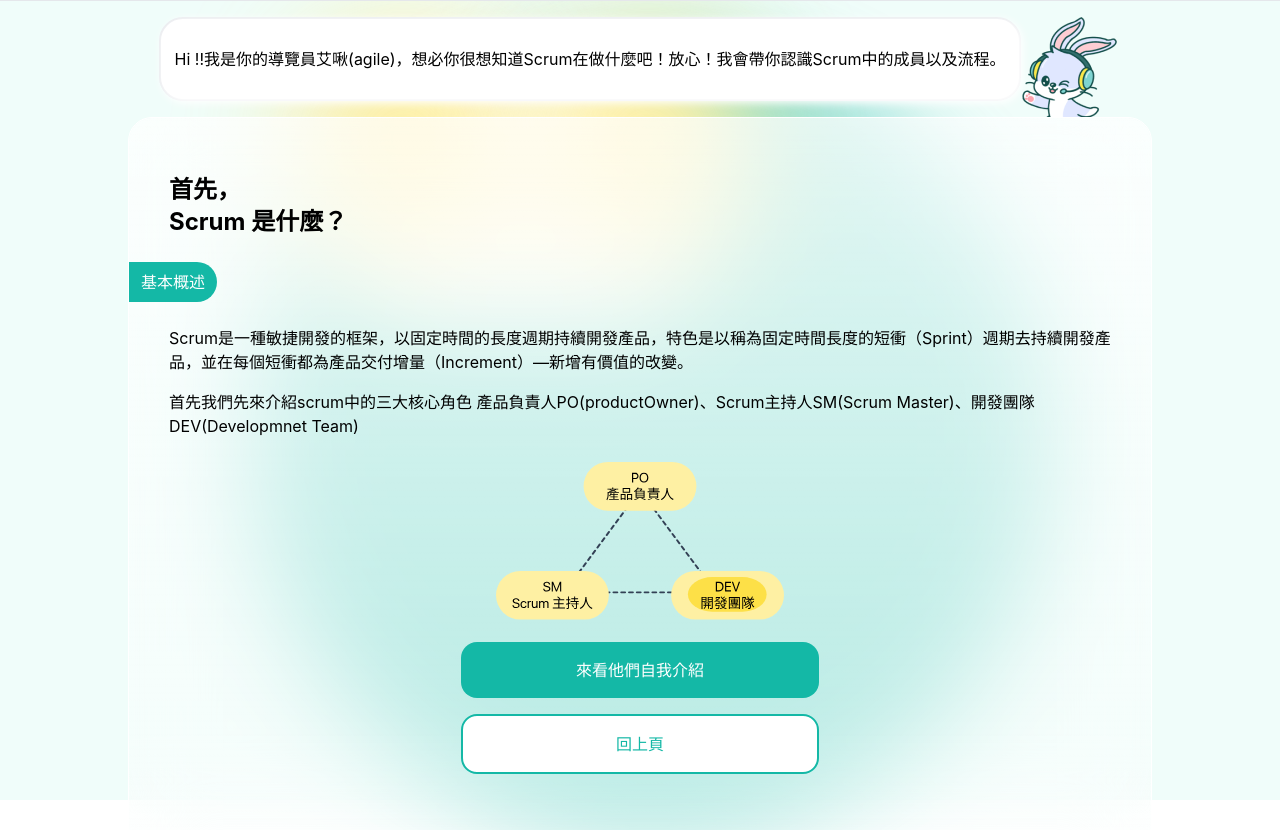
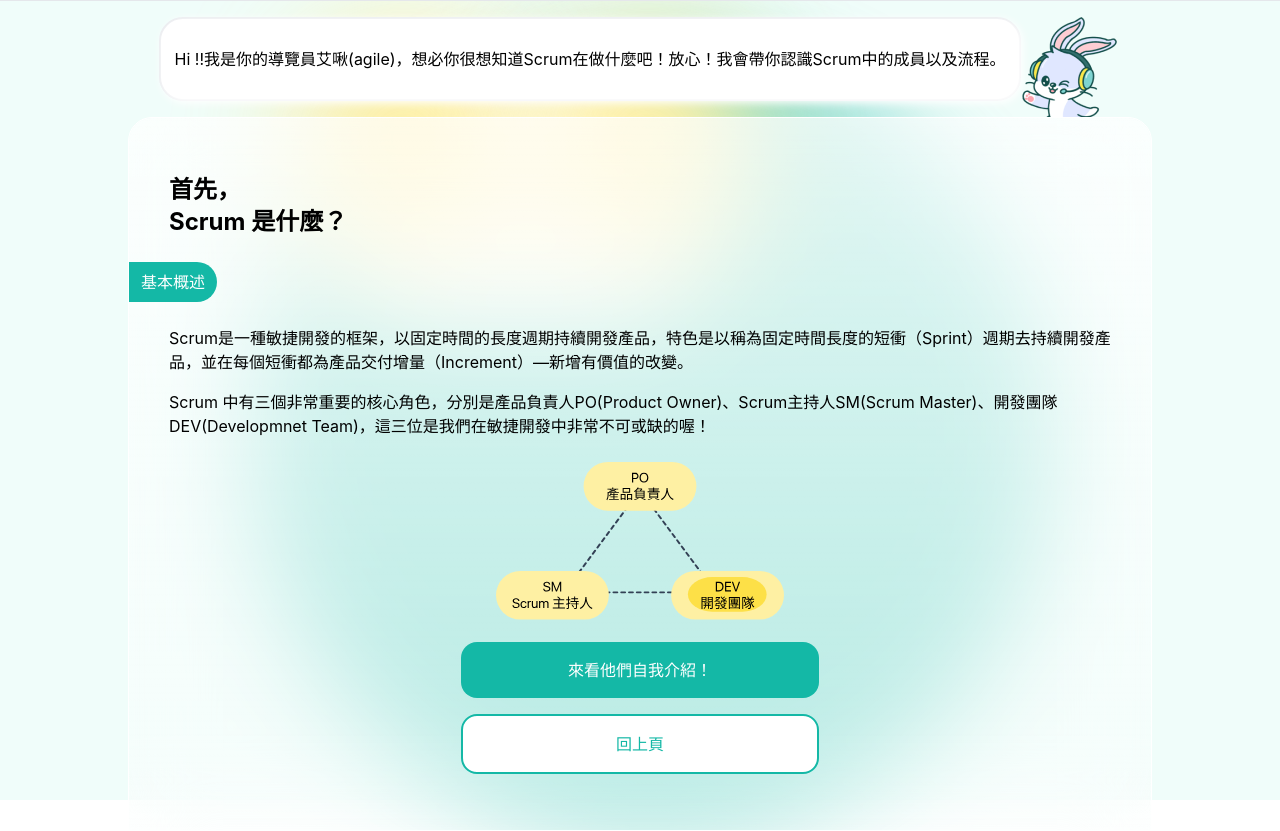
Before and after one commit to alphatero/f2e_scrum_frontend, a React (Create React App) app: page /introduction/scrum in a window 1280 px wide. Built offline with nearby package versions, Linux system fonts and the light colour scheme.

Commit message:
fix: wrong content

```diff
--- a/src/constants/chatReviewInfo.js
+++ b/src/constants/chatReviewInfo.js
@@ -109,7 +109,7 @@ export const chatReviewInfo = {
           character: 'Scrum Master',
           avatar: '/images/chat-scrum-master.png',
           content: [
-            '好的！看起來大家大致上沒問題，那請大家今天也繼續加油！',
+            '好的！工程師遇到的問題我瞭解了，我再來看看有沒有更快速的方式可以解決，不用氣餒！我們就是要透過每一次的Sprint來解決問題，並讓專案更順利進行下去！我們一起加油！',
           ],
           time: time(),
           submitBySelf: false,
--- a/src/constants/introductionProductBacklog.js
+++ b/src/constants/introductionProductBacklog.js
@@ -1,6 +1,6 @@
 export const introductionProductBacklog = {
   guide:
-    '我在scrum初期，會先與客戶及利益關係人討論需求，將需求以功能拆分放在prduct backlog，再依照需求的明確度、重要度高低以及規模大小區分',
+    '我在scrum初期，會先與客戶及利益關係人討論需求，將需求以功能拆分放在product backlog，再依照需求的明確度、重要度高低以及規模大小區分',
   tagText: 'Hint!!',
   article: '編排產品待辦清單的秘訣是：確保團隊在有限的時間與注意力內，集中在最重要的工作上，事項描述程度也依輕重緩急有所不同。',
   remarks: [
--- a/src/constants/introductionScrum.js
+++ b/src/constants/introductionScrum.js
@@ -17,9 +17,9 @@ export const scrumInfo = {
   },
   article: [
     'Scrum是一種敏捷開發的框架，以固定時間的長度週期持續開發產品，特色是以稱為固定時間長度的短衝（Sprint）週期去持續開發產品，並在每個短衝都為產品交付增量（Increment）—新增有價值的改變。',
-    '首先我們先來介紹scrum中的三大核心角色 產品負責人PO(productOwner)、Scrum主持人SM(Scrum Master)、開發團隊DEV(Developmnet Team)',
+    'Scrum 中有三個非常重要的核心角色，分別是產品負責人PO(Product Owner)、Scrum主持人SM(Scrum Master)、開發團隊DEV(Developmnet Team)，這三位是我們在敏捷開發中非常不可或缺的喔！',
   ],
-  button: '來看他們自我介紹',
+  button: '來看他們自我介紹！',
   prev: '/',
   next: '/introduction/role',
 };
--- a/src/constants/introductionSprintGuide.js
+++ b/src/constants/introductionSprintGuide.js
@@ -14,7 +14,7 @@ export const sprintGuideInfo = {
   sectionTitle: '基本概述',
   article: [
     'Sprint 又叫短衝，是一種一直迭代、且具有固定時間限制的流程。PO, Scrum Master, DEV這三個角色皆會參與這個流程。 ',
-    '在跑 Sprint 之前，我們的 PO 會與客戶或是利益關係人確認此次合作專案有哪些需要開發的功能項目，並將需求依照優先序排列開發順序，再將功能項目一一評估點數，再將它排定到每次的 Sprint 中。 而我們進入 Sprint 之後，我們的 Scrum Master 就會與開發團隊(DEV)一起參與每日的站會了解各自的進度狀況，等到Sprint 進入尾聲，就會開啟我們的檢視會議(Review)以及自省會議(Retro)囉! 當我們在跑 Sprint 的時候，我們會使用 Jira 這個工具，來讓我們更好的管理專案，是個很方便的工具呢！',
+    '在跑 Sprint 之前，我們的 PO 會與客戶或是利益關係人確認此次合作專案有哪些需要開發的功能項目，並將需求依照優先序排列開發順序，再將功能項目一一評估點數，再將它排定到每次的 Sprint 中。 而我們進入 Sprint 之後，我們的 Scrum Master 就會與開發團隊(DEV)一起參與每日的站會了解各自的進度狀況，等到Sprint 進入尾聲，就會開啟我們的檢視會議(Review)以及自省會議(Retro)囉！',
     '當我們在跑 Sprint 的時候，我們會使用 Jira 這個工具，來讓我們更好的管理專案，是個很方便的工具呢！',
   ],
   image: {
--- a/src/constants/introductionSprintPoint.js
+++ b/src/constants/introductionSprintPoint.js
@@ -1,6 +1,6 @@
 export const introductionSprintPoint = {
   guide:
-    '當 PO prduct backlog 列出來之後，SM 會幫我們評估每個sprint最多可以負擔的點數，再來會需要請我們估點數，點數是用來衡量速度，用大概花費的時間估相對應的點數，我們平常會使用 Jira 這個軟體來管理專案，大家也可以透過 Jira 知道當前 Sprint 要做的事情唷！',
+    '當 PO product backlog 列出來之後，SM 會幫我們評估每個sprint最多可以負擔的點數，再來會需要請我們估點數，點數是用來衡量速度，用大概花費的時間估相對應的點數，我們平常會使用 Jira 這個軟體來管理專案，大家也可以透過 Jira 知道當前 Sprint 要做的事情唷！',
   titles: [
     {
       id: 0,
```
